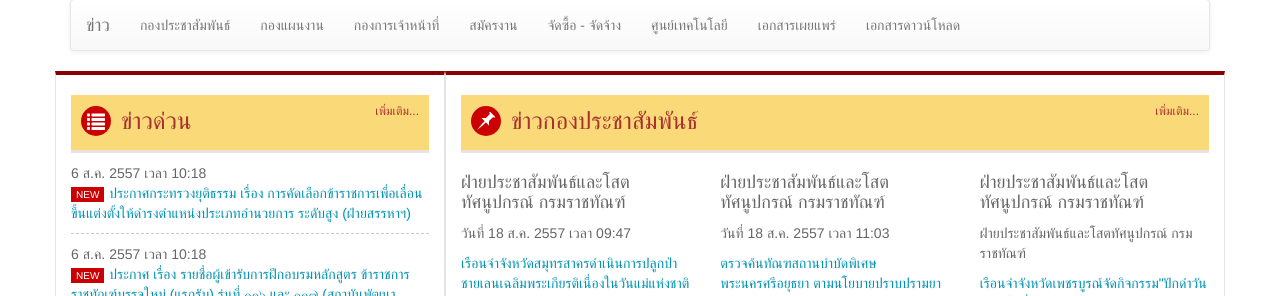
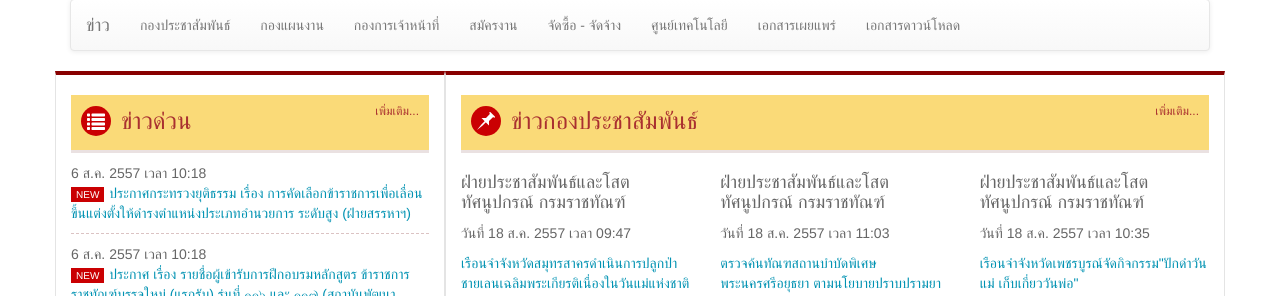
Before and after one commit to LuciferUltraM/correct.go.th, a PHP site: page / in a window 1280 px wide. Shown: the part 591-887 px from the top of the page. Run offline with PHP 8.4, Linux system fonts and the light colour scheme; some libraries are stand-ins or nearby versions.

Commit message:
Edit Date

```diff
--- a/index.php
+++ b/index.php
@@ -145,7 +145,7 @@
      		</div>
      		<div class="col-md-4">
      			<h4>ฝ่ายประชาสัมพันธ์และโสตทัศนูปกรณ์ กรมราชทัณฑ์</h4>
-	 			<p>ฝ่ายประชาสัมพันธ์และโสตทัศนูปกรณ์ กรมราชทัณฑ์</p>
+	 			<p>วันที่ 18 ส.ค. 2557 เวลา 10:35</p>
 	 			<p><a href="#">เรือนจำจังหวัดเพชรบูรณ์จัดกิจกรรม"ปักดำวันแม่ เก็บเกี่ยววันพ่อ"</a></p>
      			<img alt="100x67" class="thumbnail col-md-12" src="http://www.correct.go.th/correct2009/upload/images/aug%204-17-2014.jpg">
      		</div>
```
